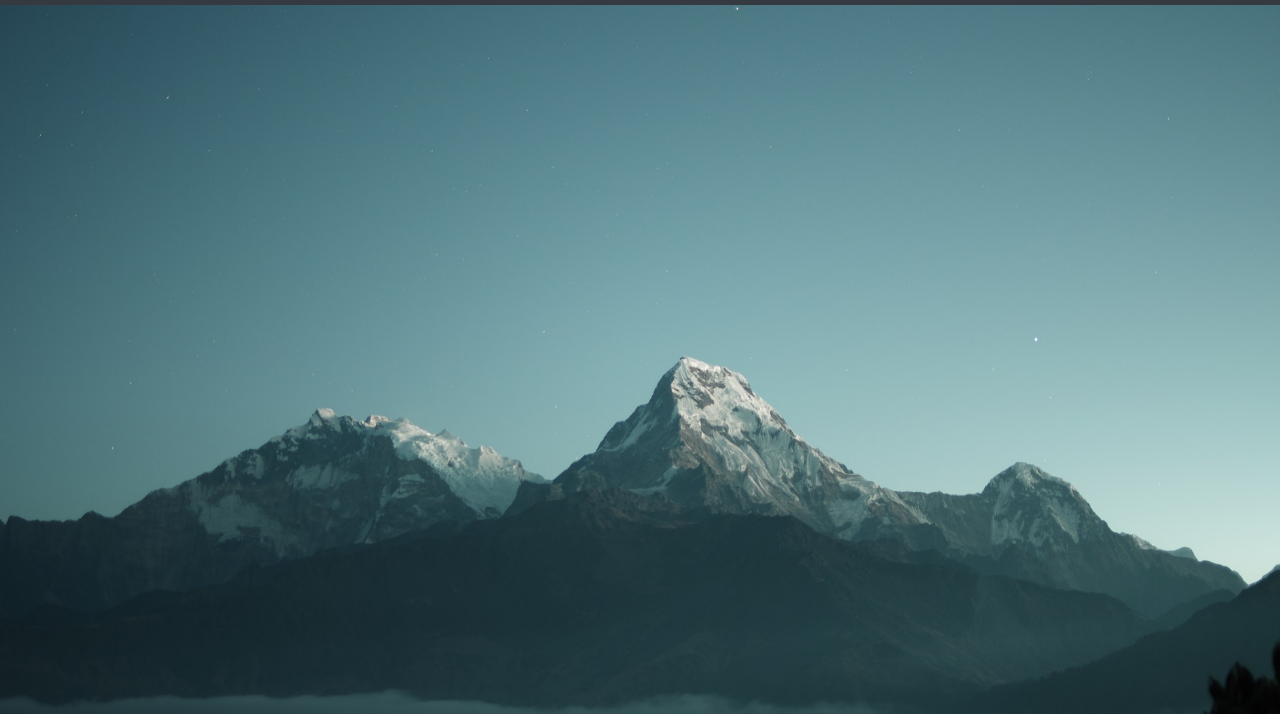
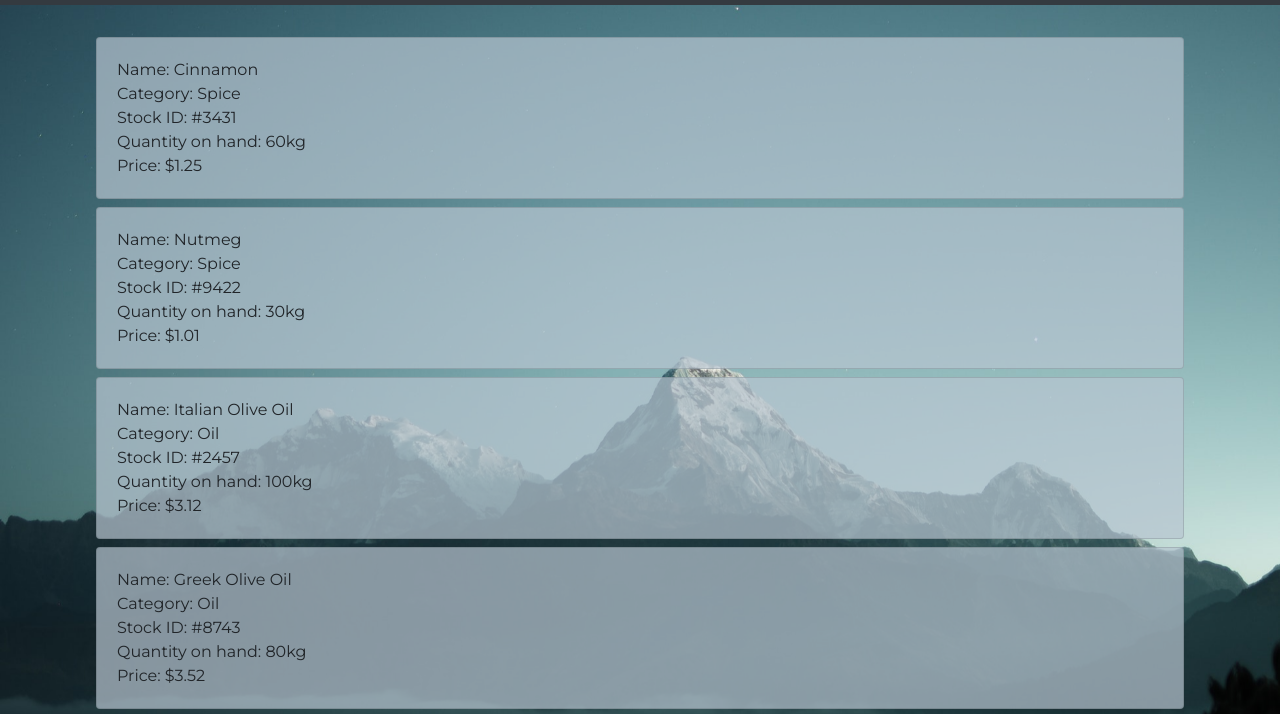
Before and after one commit to c-winters/term_project, a website: page Project/inventory.html in a window 1280 px wide. Shown: the part 51-765 px from the top of the page. Drawn offline with nearby package versions, Linux system fonts and the light colour scheme.

Commit message:
some styles and js to use the json file

```diff
--- a/Project/scripts/products.js
+++ b/Project/scripts/products.js
@@ -1,8 +1,23 @@
 $(document).ready(function() {
+    var products;
     $.getJSON("products.json", function(data){
         $.each(data, function() {
-            var products = data.Products;
-            console.log(products);
+            $.each(this, function(key, value){
+                var p = value;
+                $("#products").append(
+                    "<div class=\"card\" id=\"product-card\">" +
+                        "<div class=\"card-body\">" +
+                            "Name: " + p.name + "<br>" +
+                            "Category: " + p.category + "<br>" +
+                            "Stock ID: #" + p.stockNumber + "<br>" +
+                            "Quantity on hand: " + p.quantityOnHand + "kg<br>" +
+                            "Price: $" + p.price +
+                        "</div>" +
+                    "</div>"
+                )
+            });
+            products = data.Products;
+            //console.log(products);
         });
     });
 });
--- a/Project/scss/styles.scss
+++ b/Project/scss/styles.scss
@@ -257,4 +257,9 @@
         }
 
     }
+
+    #product-card {
+        background-color: color(transparent-white);
+        margin-bottom: 0.5em;
+    }
 }
```
Also changed, not shown: Project/scss/styles.css, 1 other file.
